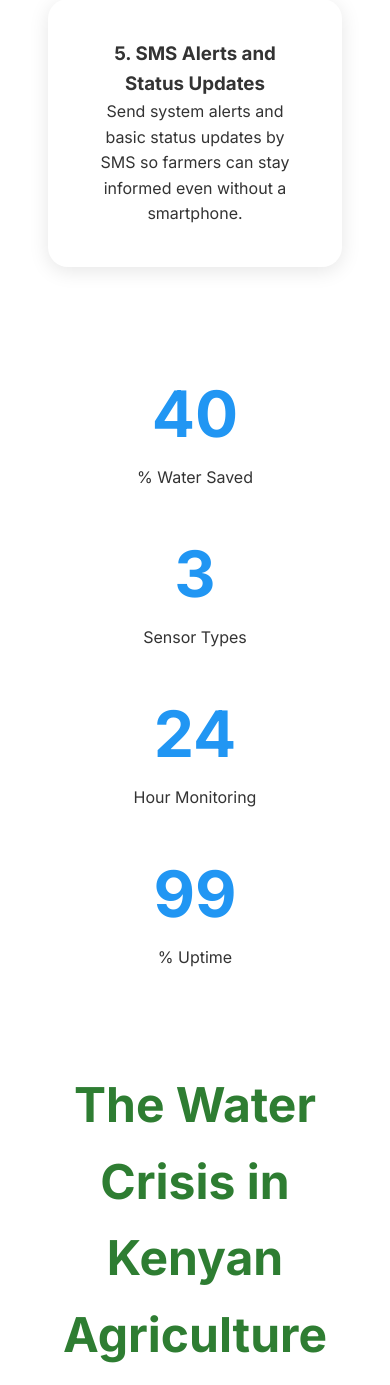
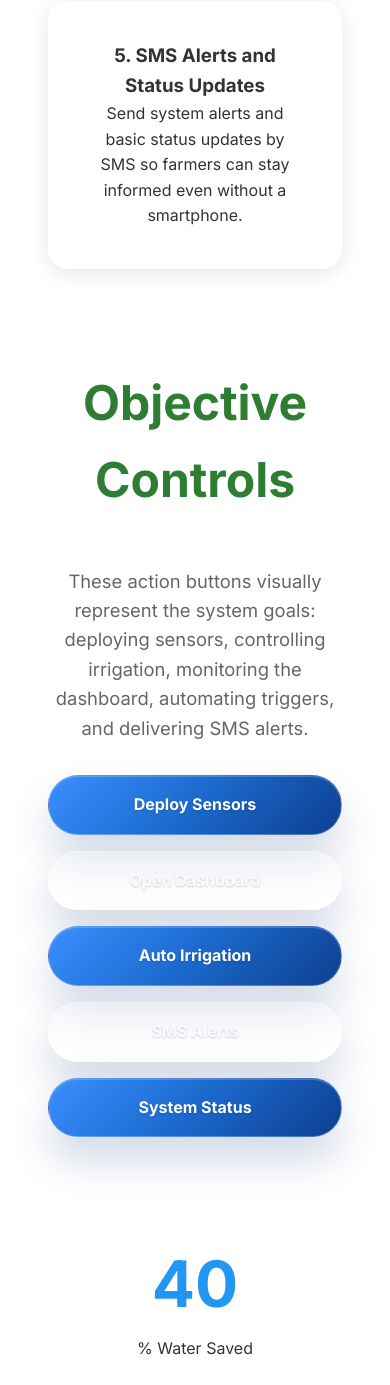
Before and after one commit to inferno254/aquasense, a PHP site: page / in a window 390 px wide. Shown: the part 3007-4392 px from the top of the page. Run offline with PHP 8.4, Linux system fonts and the light colour scheme; some libraries are stand-ins or nearby versions.

Commit message:
Improve responsive button interactions and add objective action buttons.

```diff
--- a/index.html
+++ b/index.html
@@ -88,6 +88,20 @@
           <h3>5. SMS Alerts and Status Updates</h3>
           <p>Send system alerts and basic status updates by SMS so farmers can stay informed even without a smartphone.</p>
         </div>
+      </div>
+    </div>
+  </section>
+
+  <section class="section" style="background: rgba(255, 255, 255, 0.95);">
+    <div class="container">
+      <h2 class="section-title">Objective Controls</h2>
+      <p class="lead text-center max-w-4xl mx-auto mb-8">These action buttons visually represent the system goals: deploying sensors, controlling irrigation, monitoring the dashboard, automating triggers, and delivering SMS alerts.</p>
+      <div class="objective-actions">
+        <a href="features.html" class="btn">Deploy Sensors</a>
+        <a href="demo.html" class="btn btn-secondary">Open Dashboard</a>
+        <a href="how.html" class="btn">Auto Irrigation</a>
+        <a href="contact.html" class="btn btn-secondary">SMS Alerts</a>
+        <a href="about.html" class="btn">System Status</a>
       </div>
     </div>
   </section>
--- a/style.css
+++ b/style.css
@@ -393,22 +393,82 @@ nav {
 }
 
 .btn {
-  display: inline-block;
+  display: inline-flex;
+  align-items: center;
+  justify-content: center;
+  gap: 0.75rem;
+  min-width: 180px;
   padding: 1rem 2.5rem;
-  background: var(--primary-blue);
+  background: linear-gradient(135deg, #3b90ff 0%, #1d6dd2 45%, #0d3f8f 100%);
   color: white;
   text-decoration: none;
-  border-radius: 50px;
-  font-weight: bold;
-  transition: all 0.3s;
-  box-shadow: var(--shadow);
+  border-radius: 999px;
+  font-weight: 700;
+  cursor: pointer;
+  border: 1px solid rgba(255,255,255,0.22);
+  box-shadow: 0 24px 40px rgba(15, 50, 120, 0.18), inset 0 1px 0 rgba(255,255,255,0.2);
+  text-shadow: 0 1px 2px rgba(0,0,0,0.18);
+  transition: transform 0.25s ease, box-shadow 0.25s ease, background 0.25s ease;
   animation: fadeInUp 1s ease 0.4s both;
 }
 
 .btn:hover {
-  transform: translateY(-3px);
-  box-shadow: var(--shadow-hover);
-  background: var(--dark-blue);
+  transform: translateY(-4px);
+  box-shadow: 0 30px 55px rgba(15, 50, 120, 0.22), inset 0 1px 0 rgba(255,255,255,0.24);
+  background: linear-gradient(135deg, #4ea9ff 0%, #2a7ee6 45%, #1551ad 100%);
+}
+
+.btn:active {
+  transform: translateY(-1px);
+  box-shadow: 0 18px 28px rgba(15, 50, 120, 0.18), inset 0 1px 0 rgba(255,255,255,0.14);
+}
+
+.btn-secondary {
+  background: rgba(255, 255, 255, 0.15);
+  color: #f8fbff;
+  border: 1px solid rgba(255,255,255,0.28);
+  backdrop-filter: blur(10px);
+}
+
+.btn-secondary:hover {
+  background: rgba(255, 255, 255, 0.25);
+}
+
+.control-btn,
+.login-btn,
+.btn,
+.fixed-btn.btn {
+  transition: all 0.3s ease;
+}
+
+@media (max-width: 992px) {
+  .btn,
+  .control-btn,
+  .login-btn,
+  .fixed-btn.btn {
+    width: 100%;
+    max-width: 100%;
+    padding-left: 1.25rem;
+    padding-right: 1.25rem;
+  }
+}
+
+@media (max-width: 768px) {
+  .btn,
+  .control-btn,
+  .login-btn,
+  .fixed-btn.btn {
+    width: 100%;
+    padding: 1rem 1.25rem;
+    font-size: 1rem;
+  }
+}
+
+.objective-actions {
+  display: grid;
+  grid-template-columns: repeat(auto-fit, minmax(180px, 1fr));
+  gap: 1rem;
+  margin-top: 2rem;
 }
 
 .section {
```
Also changed, not shown: other parts of style.css (+27 -3 lines).
